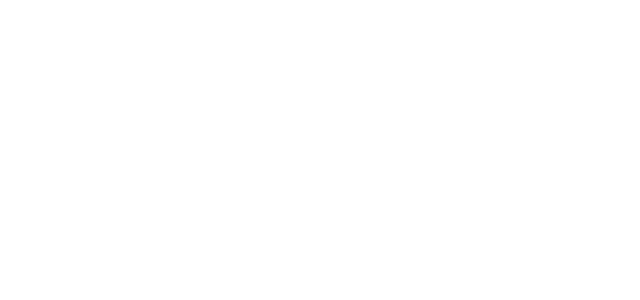
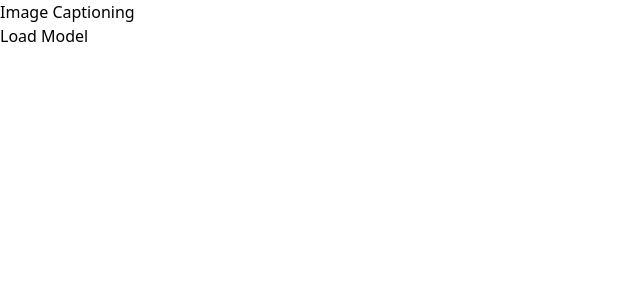
Before and after one commit to MesaZapata/vision-ai, a React (Vite) app: page / in a window 1280 px wide. Shown: the top 300 px of the page, without its empty margins (0-640 px from the left). Built offline with nearby package versions, Linux system fonts and the light colour scheme; a web font is replaced by a local one.

Commit message:
Agregar funcionalidad de carga de modelo para generación de descripciones de imágenes

```diff
--- a/package.json
+++ b/package.json
@@ -10,6 +10,7 @@
     "preview": "vite preview"
   },
   "dependencies": {
+    "@huggingface/inference": "^3.3.6",
     "@huggingface/transformers": "^3.3.3",
     "@tailwindcss/vite": "^4.0.8",
     "react": "^19.0.0",
--- a/src/App.tsx
+++ b/src/App.tsx
@@ -1,9 +1,11 @@
 import './App.css'
+import { ImageCaptioning } from './modules/vision'
 
 export const App = () => {
 
   return (
     <>
+      <ImageCaptioning />
     </>
   )
 }
--- a/src/modules/vision/infrastructure/ImageCaptioning.tsx
+++ b/src/modules/vision/infrastructure/ImageCaptioning.tsx
@@ -1,12 +1,30 @@
-import { pipeline } from "@huggingface/transformers"
+import { pipeline } from "@huggingface/transformers";
 
 export const ImageCaptioning = () => {
+  const initializeModel = async () => {
+    const status = document.getElementById("status") as HTMLElement;
 
-const captioner = pipeline("image-to-text", model="Salesforce/blip-image-captioning-base")
+    status.textContent = "Loading model...";
 
+    const captioner = await pipeline(
+      "image-to-text",
+      "Xenova/vit-gpt2-image-captioning"
+    );
+    const url =
+      "https://huggingface.co/datasets/Xenova/transformers.js-docs/resolve/main/cats.jpg";
+    const output = await captioner(url);
+    status.textContent = "Ready";
+
+    console.log(output);
+  };
 
   return (
-   <>
-   </>
-  )
-}
+    <>
+      <div>
+        <h1>Image Captioning</h1>
+        <button onClick={initializeModel}>Load Model</button>
+        <p id="status"></p>
+      </div>
+    </>
+  );
+};
```
Also changed, not shown: 1 other file (tests, documents, lock files or other folders).
